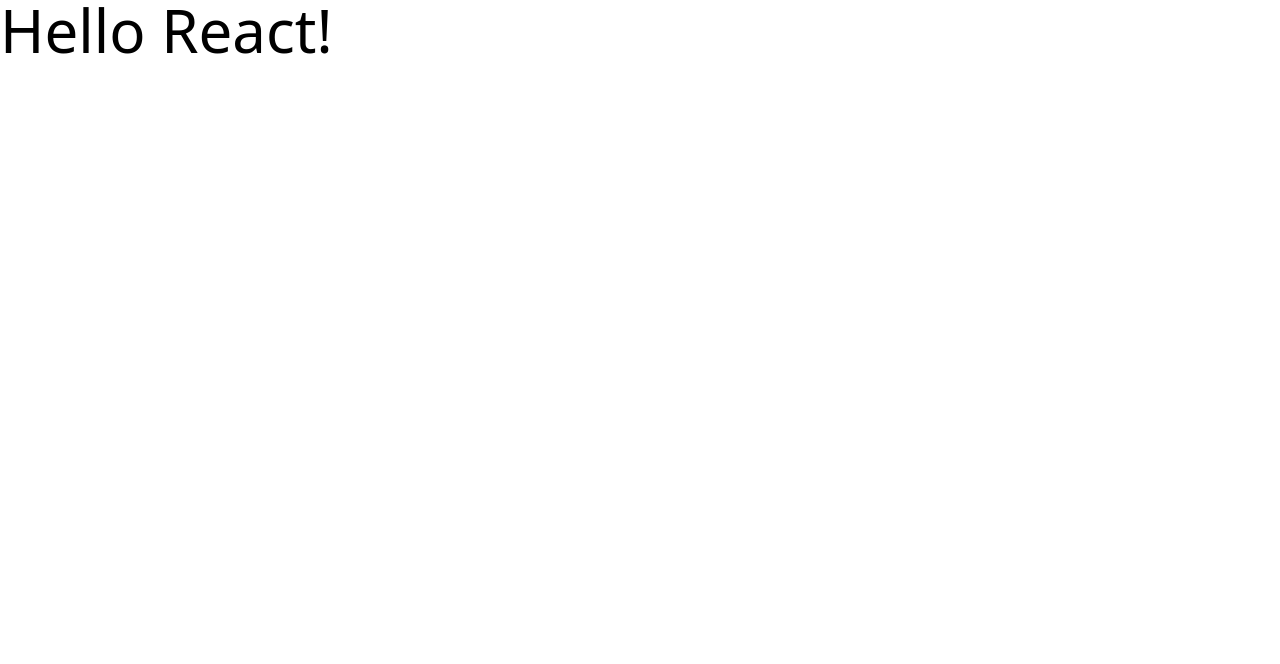
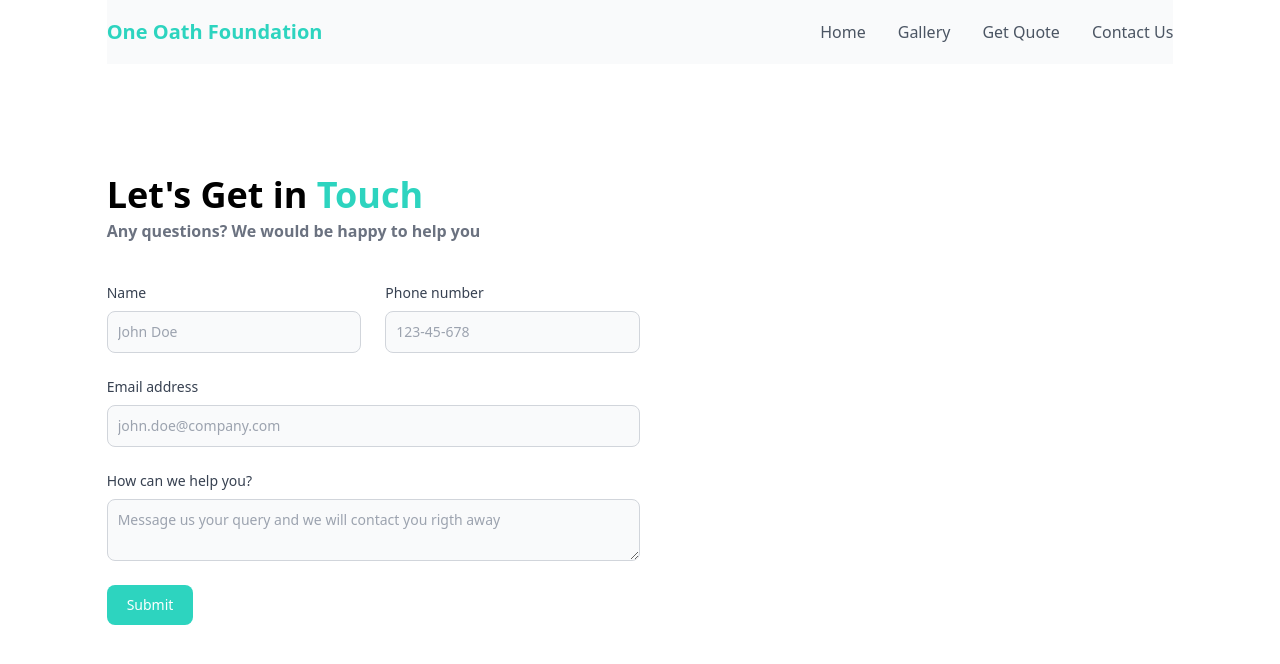
Before and after one commit to gourav132/One-Oath-Foundation, a React (Create React App) app: page / in a window 1280 px wide. Shown: the top 664 px of the page. Built offline with nearby package versions, Linux system fonts and the light colour scheme.

Commit message:
Contact Form Basic Design

```diff
--- a/src/App.js
+++ b/src/App.js
@@ -1,7 +1,10 @@
+import { Navbar, Contact } from "./Components";
+
 function App() {
   return (
     <div>
-      <h1 className="text-6xl">Hello React!</h1>
+      <Navbar />
+      <Contact />
     </div>
   );
 }
--- /dev/null
+++ b/src/Components/Contact Form/Contact.jsx
@@ -0,0 +1,37 @@
+import React from 'react'
+
+export default function Contact() {
+  return (
+    <div className='w-10/12 m-auto h-screen flex items-center justify-items-end'>
+        <div className='w-full'>
+        <h1 className='text-4xl font-bold'>Let's Get in <span className='text-teal-400'>Touch</span> </h1>
+        <p className='font-semibold mt-1 text-gray-500'>Any questions? We would be happy to help you</p>
+
+        <form action="" className='w-6/12 mt-10'>
+
+            <div class="grid gap-6 md:grid-cols-2 mb-6">
+                <div>
+                    <label for="first_name" class="block mb-2 text-sm font-medium text-gray-700">Name</label>
+                    <input type="text" id="first_name" class="bg-gray-50 border border-gray-300 text-gray-900 text-sm rounded-lg hover:ring-1 hover:ring-teal-400 focus:outline-none focus:ring-2 focus:ring-teal-400 block w-full p-2.5" placeholder="John Doe" />
+                </div>
+                <div>
+                    <label for="phone" class="block mb-2 text-sm font-medium text-gray-700">Phone number</label>
+                    <input type="tel" id="phone" class="bg-gray-50 border border-gray-300 text-gray-900 text-sm rounded-lg hover:ring-1 hover:ring-teal-400 focus:outline-none focus:ring-2 focus:ring-teal-400 block w-full p-2.5" placeholder="123-45-678" pattern="[0-9]{3}-[0-9]{2}-[0-9]{3}" required />
+                </div>
+
+            </div>
+            <div class="mb-6">
+                <label for="email" class="block mb-2 text-sm font-medium text-gray-700">Email address</label>
+                <input type="email" id="email" class="bg-gray-50 border border-gray-300 text-gray-900 text-sm rounded-lg hover:ring-1 hover:ring-teal-400 focus:outline-none focus:ring-2 focus:ring-teal-400 block w-full p-2.5" placeholder="john.doe@company.com" required />
+            </div>
+            <div class="mb-6">
+                <label for="email" class="block mb-2 text-sm font-medium text-gray-700">How can we help you?</label>
+                <textarea type="email" id="email" class="bg-gray-50 border border-gray-300 text-gray-900 text-sm rounded-lg hover:ring-1 hover:ring-teal-400 focus:outline-none focus:ring-2 focus:ring-teal-400 block w-full p-2.5" placeholder="Message us your query and we will contact you rigth away" required />
+            </div>
+
+            <button type="submit" class="text-white bg-teal-400 hover:bg-teal-600 focus:ring-4 focus:outline-none focus:ring-teal-300 font-medium rounded-lg text-sm w-full sm:w-auto px-5 py-2.5 text-center">Submit</button>
+        </form>
+        </div>
+    </div>
+  )
+}
--- /dev/null
+++ b/src/Components/Navbar/Navbar.jsx
@@ -0,0 +1,45 @@
+// import React from 'react'
+
+// export default function Navbar() {
+//   return (
+//     <div className='absolute w-full'>
+//         <div className='w-10/12 m-auto h-16 flex items-center'>
+//             <h1 className='text-xl font-bold text-teal-500'>One Oath Foundation</h1>
+//         </div>
+//     </div>
+//   )
+// }
+
+import React from 'react'
+
+export default function Navbar() {
+  return (
+
+<div className='absolute w-full'>
+<nav class="border-gray-200 bg-gray-50 w-10/12 m-auto">
+  <div class="max-w-screen-xl flex flex-wrap items-center justify-between mx-auto h-16">
+    <a href="/" class="flex items-center" >
+        <span class="self-center text-xl font-bold whitespace-nowrap text-teal-400">One Oath Foundation</span>
+    </a>
+
+    <div class="hidden w-full md:block md:w-auto" id="navbar-solid-bg">
+      <ul class="flex flex-col font-medium mt-4 rounded-lg bg-gray-50 md:space-x-8 rtl:space-x-reverse md:flex-row md:mt-0 md:border-0 md:bg-transparent">
+        <li>
+          <a href="/" class="block py-2 px-3 md:p-0 text-gray-600 rounded hover:bg-gray-100 md:hover:bg-transparent md:border-0 md:hover:text-blue-700 " aria-current="page">Home</a>
+        </li>
+        <li>
+          <a href="/" class="block py-2 px-3 md:p-0 text-gray-600 rounded hover:bg-gray-100 md:hover:bg-transparent md:border-0 md:hover:text-blue-700 ">Gallery</a>
+        </li>
+        <li>
+          <a href="/" class="block py-2 px-3 md:p-0 text-gray-600 rounded hover:bg-gray-100 md:hover:bg-transparent md:border-0 md:hover:text-blue-700 ">Get Quote</a>
+        </li>
+        <li>
+          <a href="/" class="block py-2 px-3 md:p-0 text-gray-600 rounded hover:bg-gray-100 md:hover:bg-transparent md:border-0 md:hover:text-blue-700 ">Contact Us</a>
+        </li>
+      </ul>
+    </div>
+  </div>
+</nav>
+</div>
+  )
+}
--- /dev/null
+++ b/src/Components/index.js
@@ -0,0 +1,4 @@
+import Navbar from "./Navbar/Navbar";
+import Contact from "./Contact Form/Contact";
+
+export { Navbar, Contact }
```
